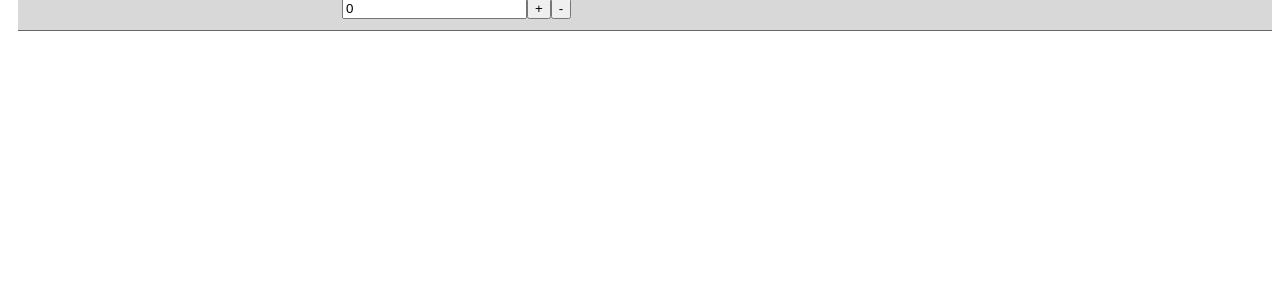
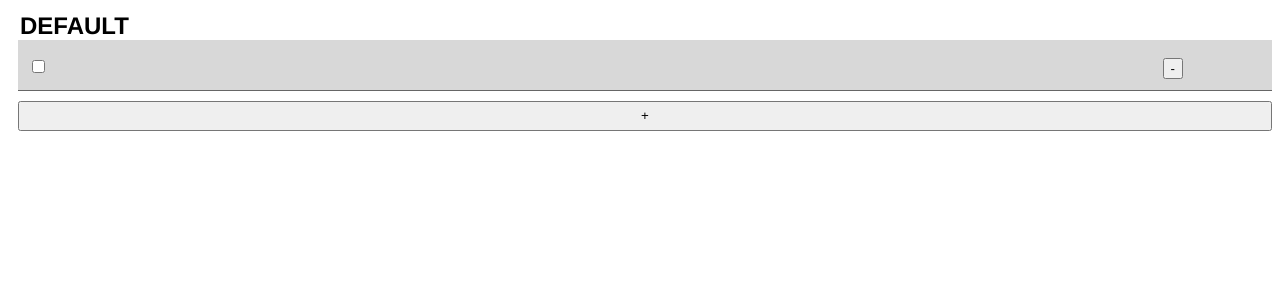
Before and after one commit to EndoHizumi/instant-list, a Vue app: page / in a window 1280 px wide. Shown: the top 300 px of the page. Built offline with nearby package versions, Linux system fonts and the light colour scheme.

Commit message:
style fixed

```diff
--- a/src/App.vue
+++ b/src/App.vue
@@ -1,12 +1,14 @@
 <template>
   <div id="app">
+    <h2 class="header">{{title}}</h2>
     <ul>
       <li v-for="item in items" :key="item.id">
-        <input type="text" v-model="item.text">
-        <input type="number" v-model="item.num">
-        <button @click="addItem">+</button>
-        <button @click="removeItem(item.id)">-</button>
+        <input type="checkbox" v-model="item.check">
+        <input type="text" class="name" :class="{checked: item.check}" v-model="item.text">
+        <!-- <input type="number" v-model="item.num"> -->
+        <button class="removeBtn" @click="removeItem(item.id)">-</button>
       </li>
+      <button class="appendBtn" @click="addItem">+</button>
     </ul>
   </div>
 </template>
@@ -17,11 +19,14 @@ export default {
   name: 'App',
   data() {
     return ({
+      title: 'default',
       items: [{
+      "default":{
         id: 1,
         text: '',
-        num: 0
-      }]
+        num: 0,
+        check: false
+      }}]
     })
   },
   methods: {
@@ -29,7 +34,8 @@ export default {
       this.items.push({
         id: this.items.length +1,
         text:"",
-        num:0
+        num:0,
+        check: false
       })
     },
     removeItem(id) {
@@ -61,10 +67,9 @@ export default {
   li {
     background-color: #202020
   }
-  input[type="text"] {
+  .name{
     color: white;
   }
-
 }
 
 @media (prefers-color-scheme: light) {
@@ -109,12 +114,22 @@ li{
   padding: 10px;
   border-bottom: 1px solid #666;
 }
-input[type="text"] {
+.name {
   font-size: 1.5rem;
   border: 0px;
+  width: 90%;
   background-color: inherit;
 }
 input:focus {
    outline:transparent 1px none;
 }
+.appendBtn{
+  margin-top: 10px;
+  width: 100%;
+  height: 30px;
+}
+.checked {
+  color: gray;
+  text-decoration: line-through;
+}
 </style>
```
